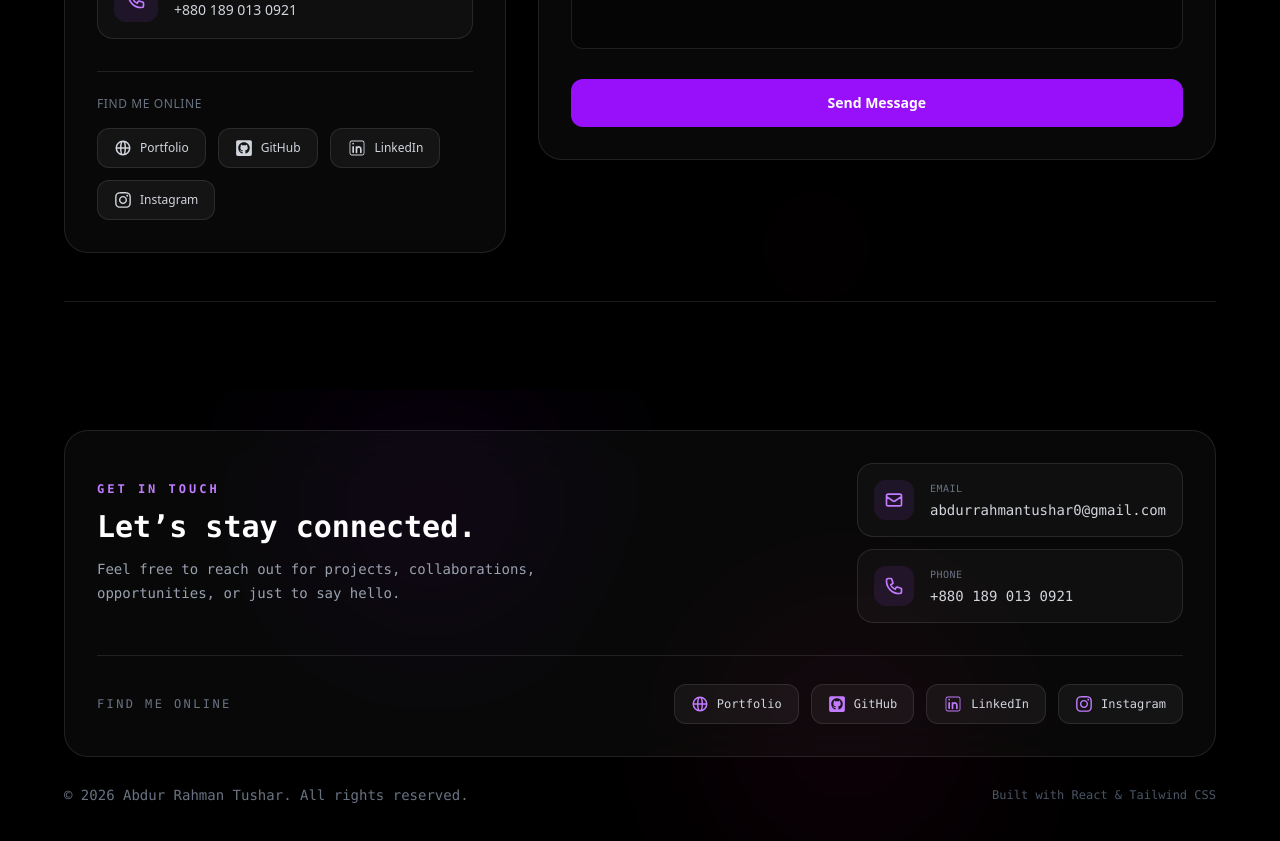
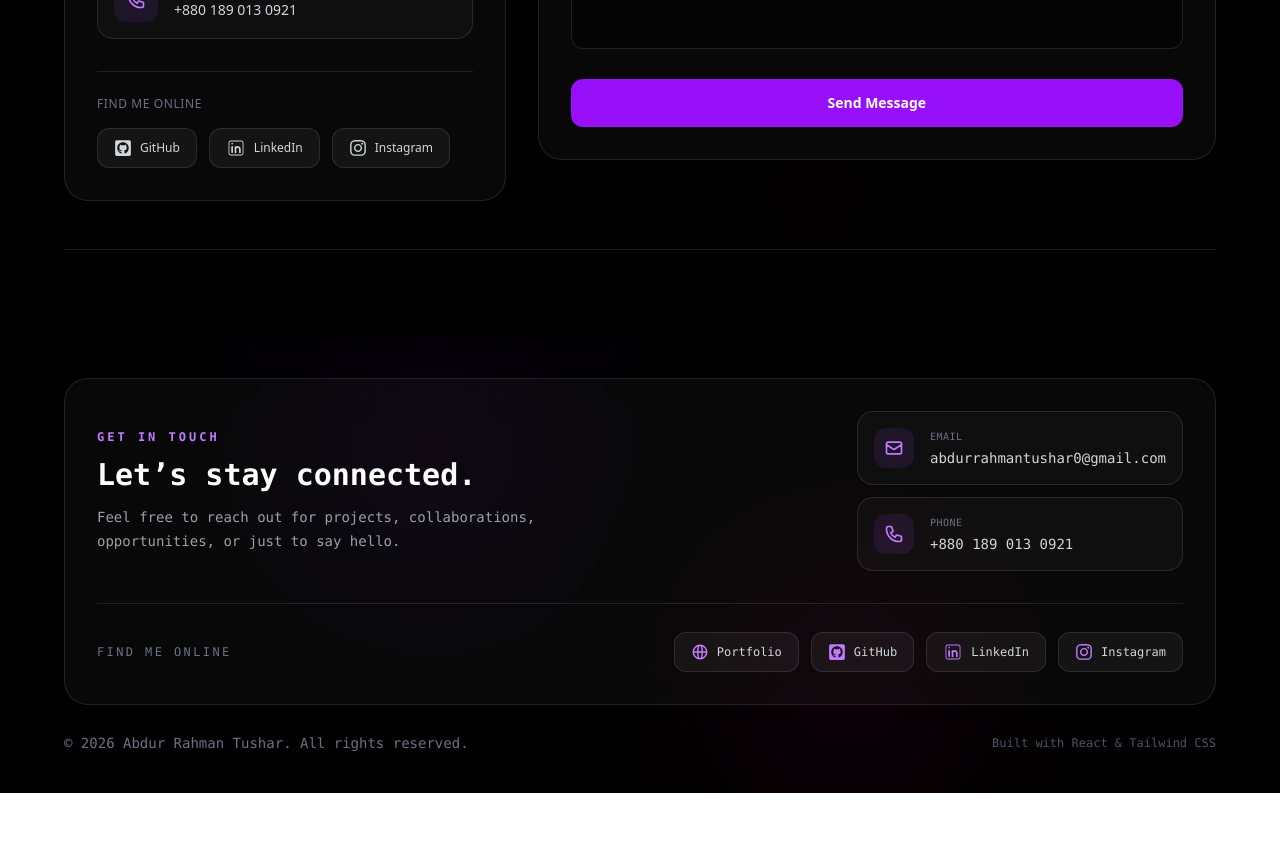
Before and after one commit to abdurrahmantushar/abdurPortFolio, a React (Vite) app in the folder frontend/: page / in a window 1280 px wide. Shown: the part 5740-6581 px from the top of the page. After the commit the page ends 6533 px from the top, so only its background shows below. Built offline with nearby package versions, Linux system fonts and the light colour scheme; no server answers.

Commit message:
Update contact.jsx

```diff
--- a/frontend/src/components/layout/contact.jsx
+++ b/frontend/src/components/layout/contact.jsx
@@ -146,17 +146,6 @@ export const Contact = () => {
                 </p>
 
                 <div className="flex flex-wrap gap-3">
-                  <motion.a
-                    href="https://abdur-port-folio.vercel.app/"
-                    target="_blank"
-                    rel="noopener noreferrer"
-                    className="flex h-10 items-center gap-2 rounded-xl border border-white/10 bg-white/5 px-4 text-xs text-gray-300 transition-all duration-300 hover:-translate-y-1 hover:border-purple-500/30 hover:text-white"
-                    {...ContactAnimation.social}
-                  >
-                    <HiOutlineGlobeAlt className="text-lg" />
-                    Portfolio
-                  </motion.a>
-
                   <motion.a
                     href="https://github.com/abdurrahmantushar"
                     target="_blank"
```
